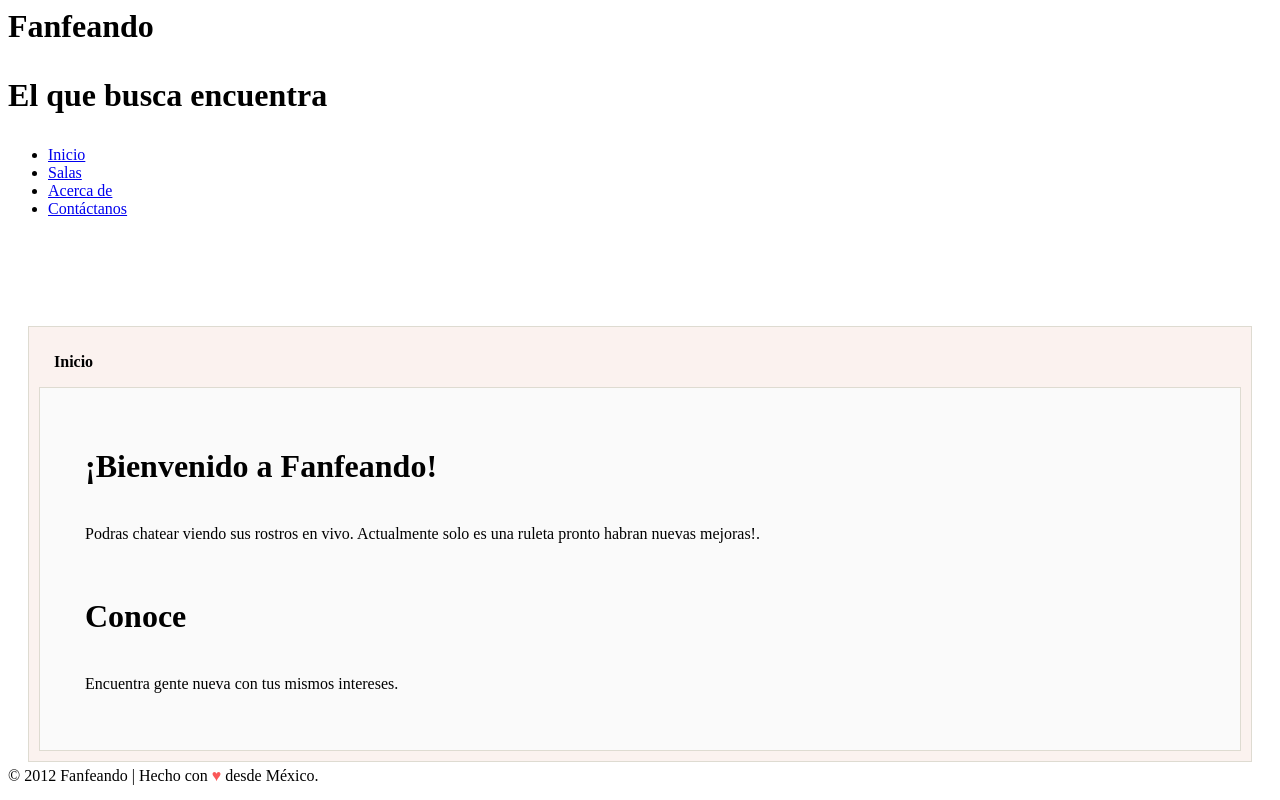
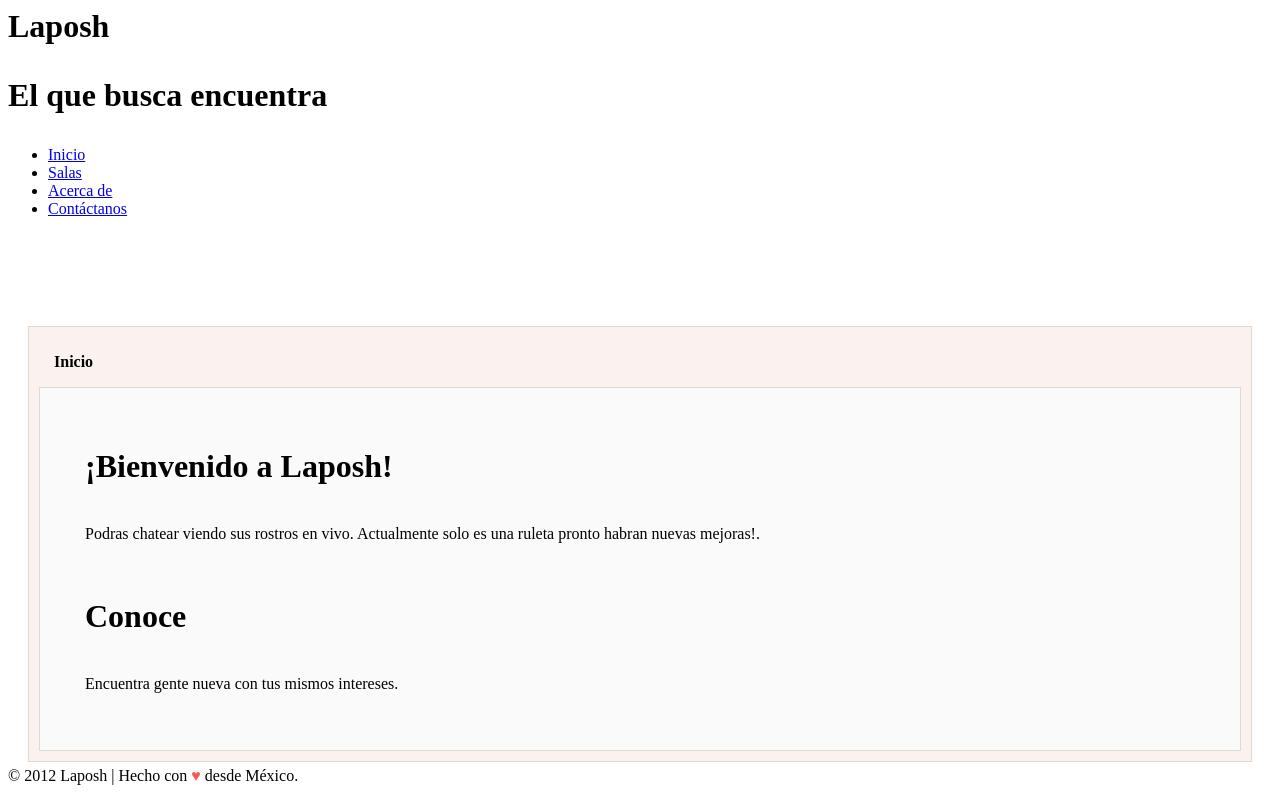
Before and after one commit to 0xbepresent/laposh, a Django app: page / in a window 1280 px wide. Run offline with Django 3.2, Linux system fonts and the light colour scheme; some libraries are stand-ins or nearby versions.

Commit message:
Change name

```diff
--- a/index/templates/base.html
+++ b/index/templates/base.html
@@ -1,7 +1,7 @@
 <html xmlns="http://www.w3.org/1999/xhtml" xml:lang="en" lang="en" dir="ltr">
 <head>
      <meta http-equiv="Content-Type" content="text/html; charset=utf-8" />
-    <title>Fanfeando |  {% block titulo%}{% endblock %}</title>
+    <title>Laposh |  {% block titulo%}{% endblock %}</title>
     {% block estilo_css %}{% endblock %}
     <link rel = 'stylesheet' type='text/css' href='/base.css' >
     <link rel = 'stylesheet' type='text/css' href='/tabs.css' >
@@ -76,7 +76,7 @@
 <body>
     <div id='contenedor'>
         <div id='slogan'>
-            <h1>Fanfeando<h1>
+            <h1>Laposh<h1>
             <p>El que busca encuentra</p>
         </div>
         <div id = 'menu'>
@@ -100,7 +100,7 @@
             </div>
         </div>
         <div class = 'footer'>
-            &copy; 2012 Fanfeando | Hecho con <font color='#FA5858' size='3px'>♥</font> desde México.
+            &copy; 2012 Laposh | Hecho con <font color='#FA5858' size='3px'>♥</font> desde México.
         </div>
     </div>
 </body>
--- a/index/templates/base_sala.html
+++ b/index/templates/base_sala.html
@@ -1,7 +1,7 @@
 <html xmlns="http://www.w3.org/1999/xhtml" xml:lang="en" lang="en" dir="ltr">
 <head>
      <meta http-equiv="Content-Type" content="text/html; charset=utf-8" />
-    <title>Fanfeando |  {% block titulo%}{% endblock %}</title>
+    <title>Laposh |  {% block titulo%}{% endblock %}</title>
     {% block estilo_css %}{% endblock %}
     <link rel = 'stylesheet' type='text/css' href='/base.css' >
     <link rel = 'stylesheet' type='text/css' href='/tabs.css' >
@@ -14,7 +14,7 @@
 <body>
     <div id='contenedor'>
         <div id='slogan'>
-            <h1>Fanfeando<h1>
+            <h1>Laposh<h1>
             <p>El que busca encuentra</p>
         </div>
         <div id = 'menu'>
@@ -38,7 +38,7 @@
             </div>
         </div>
         <div class = 'footer'>
-            &copy; 2012 Fanfeando | Hecho con <font color='#FA5858' size='3px'>♥</font> desde México.
+            &copy; 2012 Laposh | Hecho con <font color='#FA5858' size='3px'>♥</font> desde México.
         </div>
     </div>
 </body>
--- a/index/templates/index.html
+++ b/index/templates/index.html
@@ -10,7 +10,7 @@
             </ul>
             <div id="tabinicio" class="tabdiv">
                 <ul><br>
-                  <p><h1>¡Bienvenido a Fanfeando!</h1><br>Podras chatear viendo sus rostros en vivo. Actualmente solo es una ruleta pronto habran nuevas mejoras!.
+                  <p><h1>¡Bienvenido a Laposh!</h1><br>Podras chatear viendo sus rostros en vivo. Actualmente solo es una ruleta pronto habran nuevas mejoras!.
                   </p><br>
                   <h1>Conoce</h1><br>
                   Encuentra gente nueva con tus mismos intereses.
```
